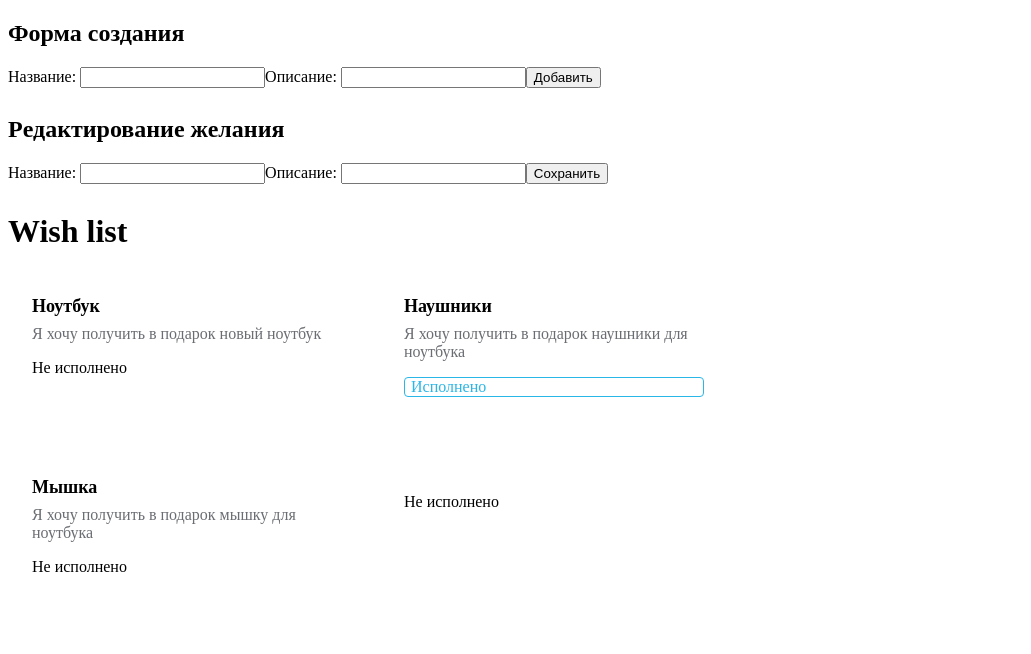
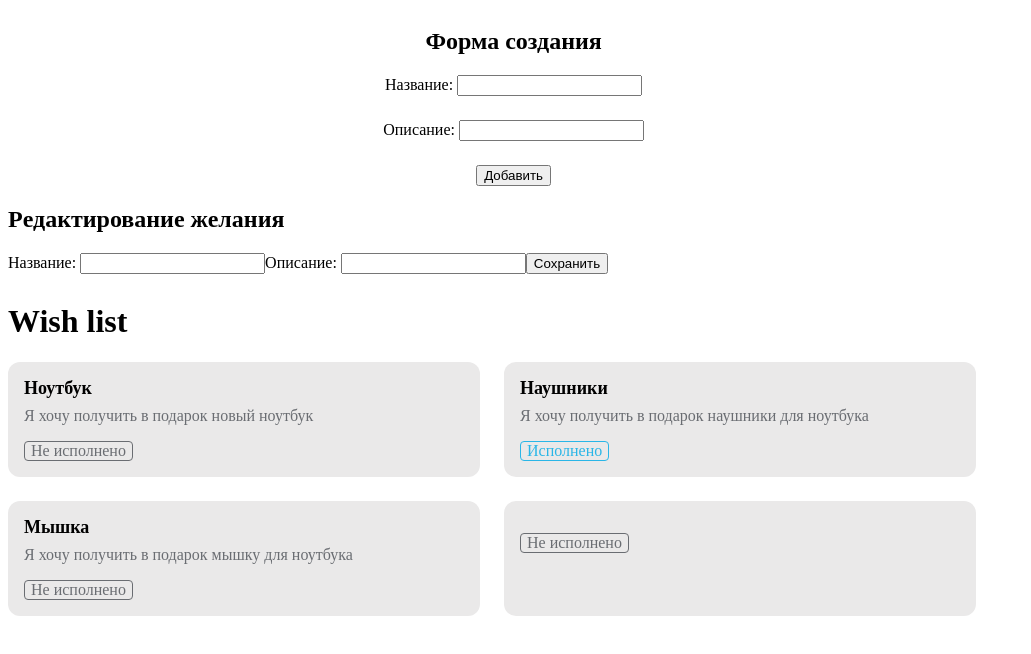
Before and after one commit to MashaMoreva/wish-list, a Vue app: page / in a window 1280 px wide. Shown: the top 654 px of the page, without its empty margins (0-1031 px from the left). Built offline with nearby package versions, Linux system fonts and the light colour scheme.

Commit message:
added-styles

```diff
--- a/src/components/AppCard.vue
+++ b/src/components/AppCard.vue
@@ -2,7 +2,7 @@
     <div class="card">
         <div class="card-title">{{ card.title }}</div>
         <div class="card-description">{{ card.description }}</div>
-        <div class="card-com">
+        <div class="card-completed">
             <div :class="{
                 'card-is-completed': card.completed,
                 'card-is-not-completed': !card.completed,
@@ -27,18 +27,11 @@ const props = defineProps({
 
 <style scoped>
 .card {
-    width: 300px;
-    padding: 24px 24px 16px;
-    background-color: #fff;
-    border-radius: 16px;
-    margin-bottom: 16px;
-
-    /* width: 440px;
+    width: 440px;
     padding: 16px;
     background-color: #eae9e9;
     border-radius: 12px;
-    cursor: pointer; */
-
+    cursor: pointer;
 }
 
 .card-title {
@@ -64,4 +57,11 @@ const props = defineProps({
     color: rgb(42, 182, 231);
     border-radius: 4px;
 }
+
+.card-is-not-completed {
+    padding: 0 6px;
+    border: 1px solid rgb(106, 109, 114);
+    color: rgb(106, 109, 114);
+    border-radius: 4px;
+}
 </style>
--- a/src/components/FormCreate.vue
+++ b/src/components/FormCreate.vue
@@ -1,6 +1,6 @@
 <template>
-    <h2>Форма создания</h2>
     <form class="form" @submit.prevent="addCard">
+        <h2>Форма создания</h2>
         <label>
             <span>Название:</span>
             <input type="text" v-model="newCard.title" />
@@ -32,11 +32,13 @@ const addCard = () => {
 
 <style scoped>
 .form {
-    margin-bottom: 12px;
+    display: flex;
+    align-items: center;
+    flex-direction: column;
 }
 
 input {
     margin-left: 4px;
-    margin-bottom: 8px;
+    margin-bottom: 24px;
 }
 </style>
```
